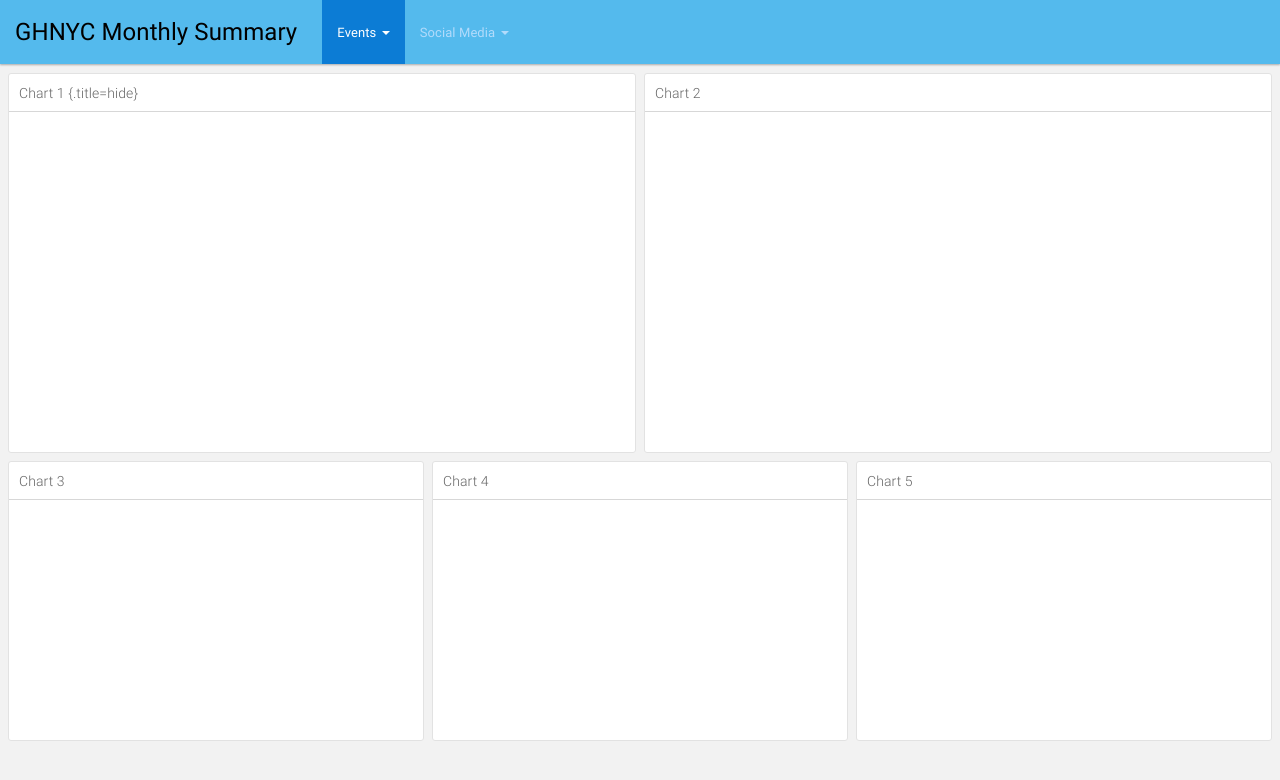
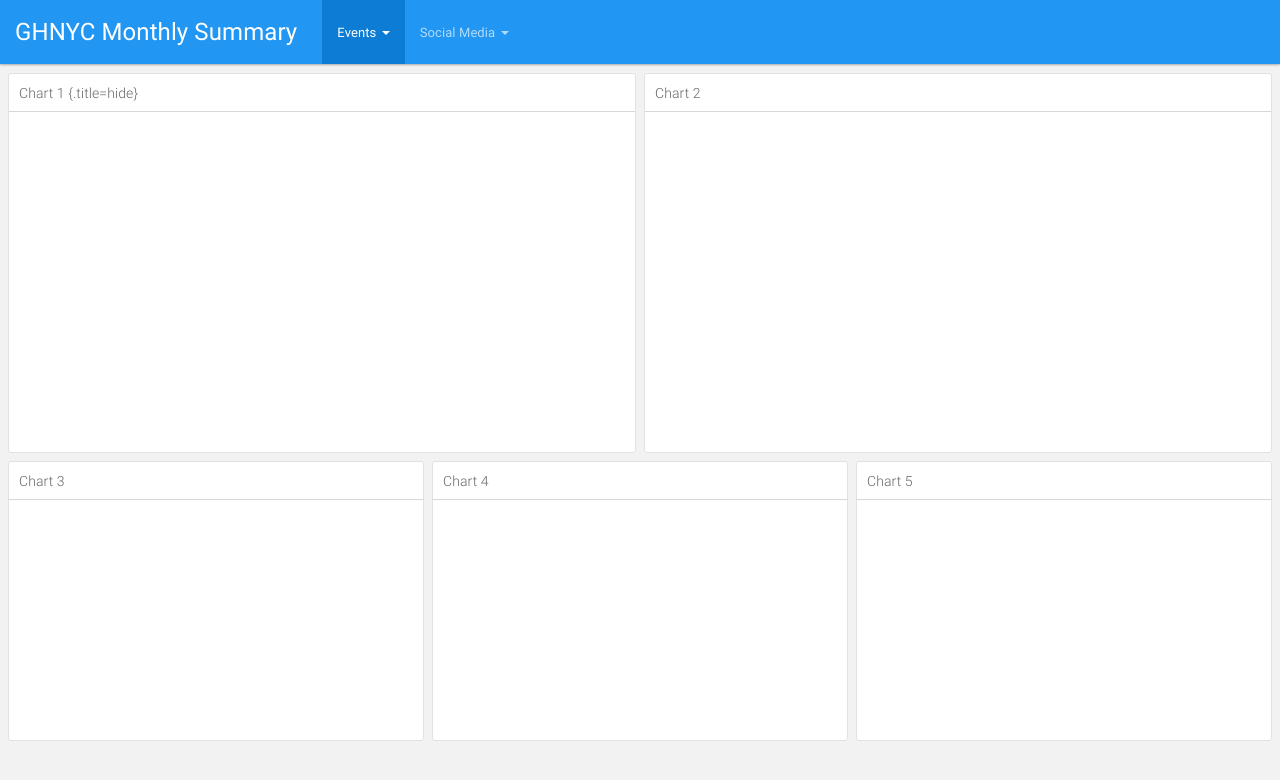
Before and after one commit to ghnyc-mb/monthly_summary, a plain HTML site: page flex_test.html in a window 1280 px wide. Drawn offline with nearby package versions, Linux system fonts and the light colour scheme; some packages are replaced by stand-ins of ours.

Commit message:
Add files via upload

```diff
--- a/flex_test.html
+++ b/flex_test.html
@@ -2611,13 +2611,13 @@ window.FlexDashboardComponents.push({
 <!-- CSS Styles -->
 <style>
 
-.navbar {
-  background-color: #54BAED;
-}
-
-.navbar-brand {
-color:black!important;
-}
+<!-- .navbar { -->
+<!--   background-color: #54BAED; -->
+<!-- } -->
+
+<!-- .navbar-brand { -->
+<!-- color:black!important; -->
+<!-- } -->
 
 .section.sidebar {
   top: 74px;
```
